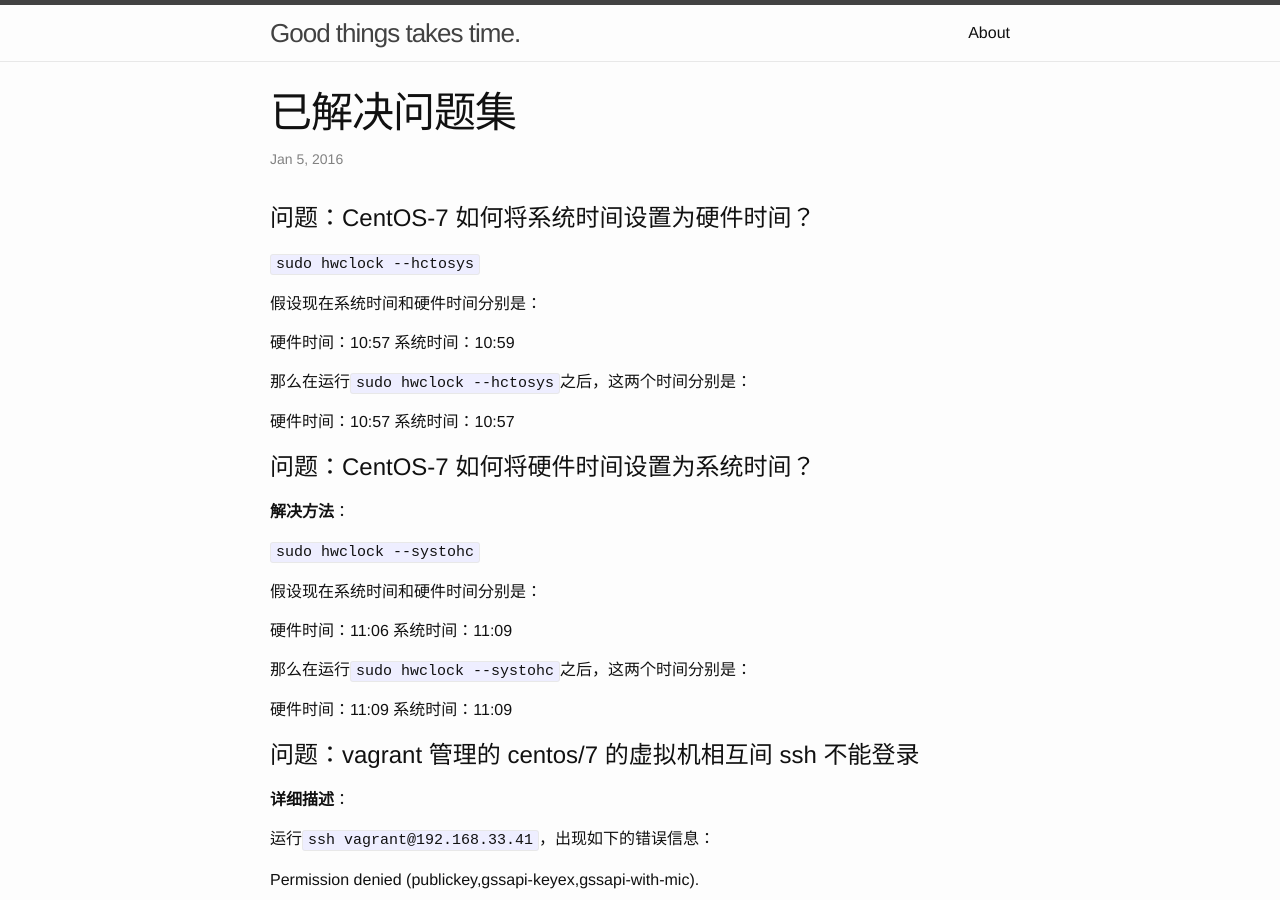
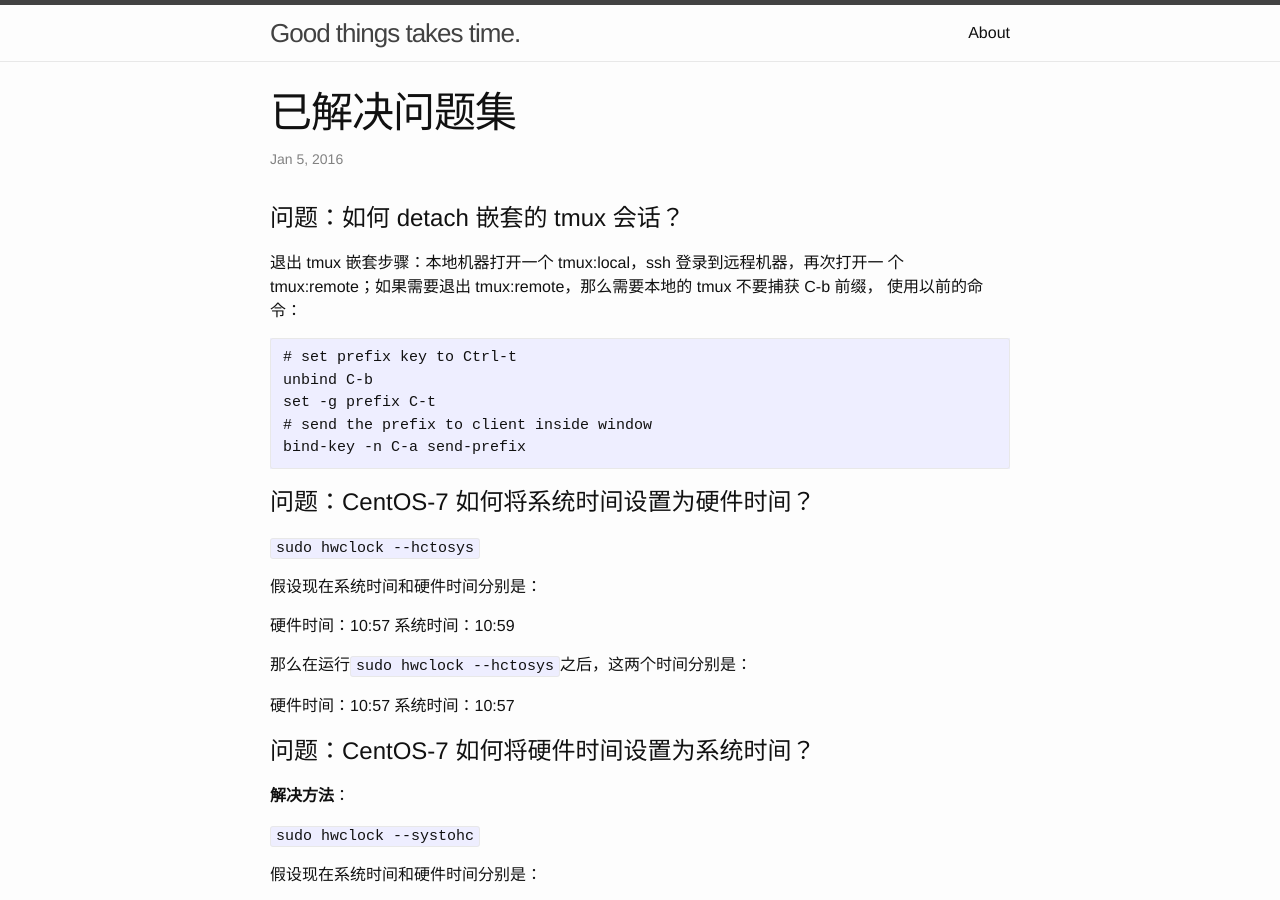
Before and after one commit to mofaph/mofaph.github.io, a Jekyll site: the page built from _posts/2016-01-05-problem-solved.md, in a window 1280 px wide and 900 px high. Built offline with Jekyll 4.4.1, drawn with Linux system fonts in a browser that asks for light colours; Markdown is read by kramdown in place of the engine named in the settings.

Commit message:
problem-solved: deatch 嵌套 tmux 的方法

```diff
--- a/_posts/2016-01-05-problem-solved.md
+++ b/_posts/2016-01-05-problem-solved.md
@@ -2,6 +2,18 @@
 title: 已解决问题集
 layout: post
 ---
+
+# 问题：如何 detach 嵌套的 tmux 会话？
+
+退出 tmux 嵌套步骤：本地机器打开一个 tmux:local，ssh 登录到远程机器，再次打开一
+个 tmux:remote；如果需要退出 tmux:remote，那么需要本地的 tmux 不要捕获 C-b 前缀，
+使用以前的命令：
+
+    # set prefix key to Ctrl-t
+    unbind C-b
+    set -g prefix C-t
+    # send the prefix to client inside window
+    bind-key -n C-a send-prefix
 
 # 问题：CentOS-7 如何将系统时间设置为硬件时间？
 
```
